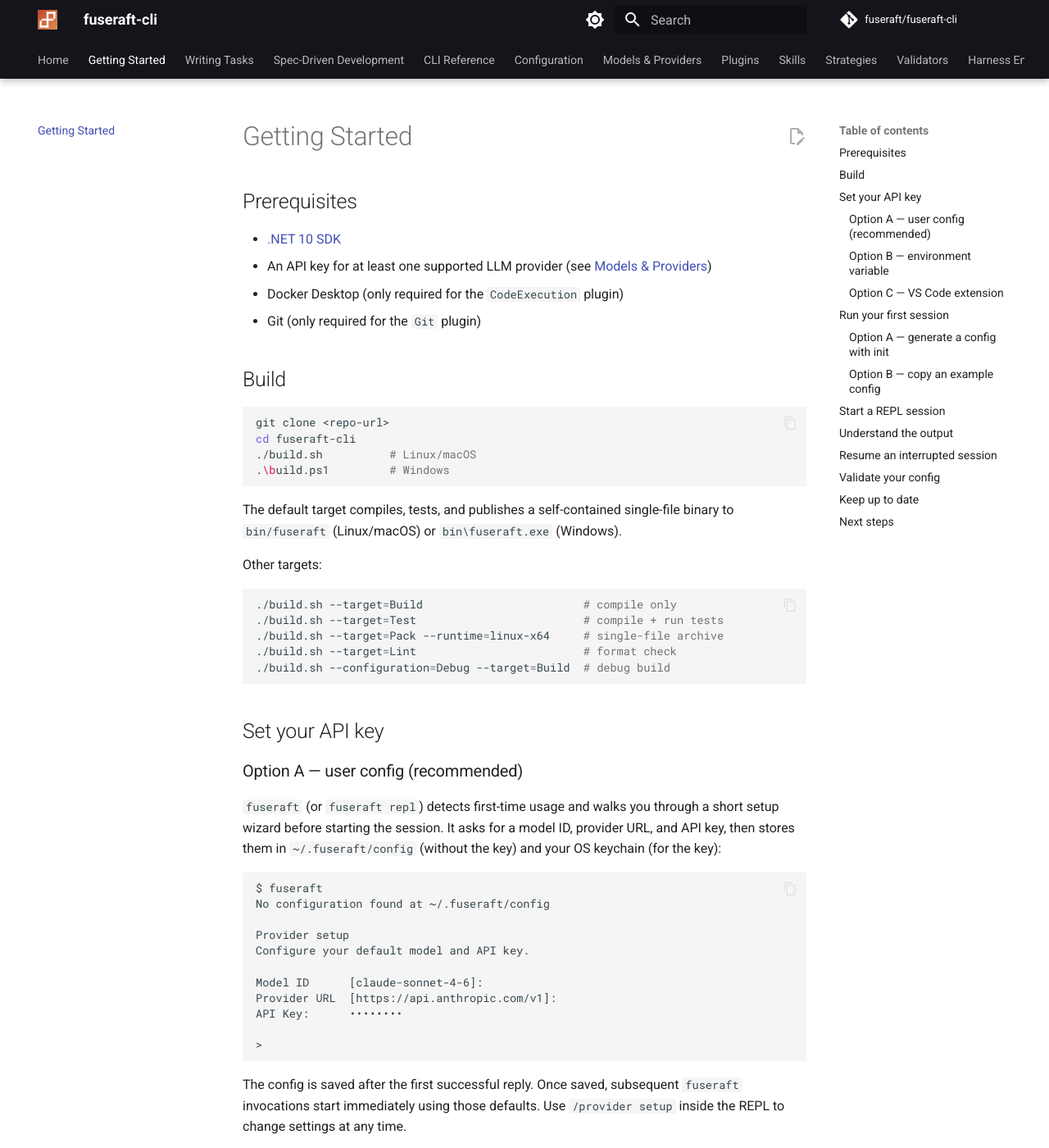
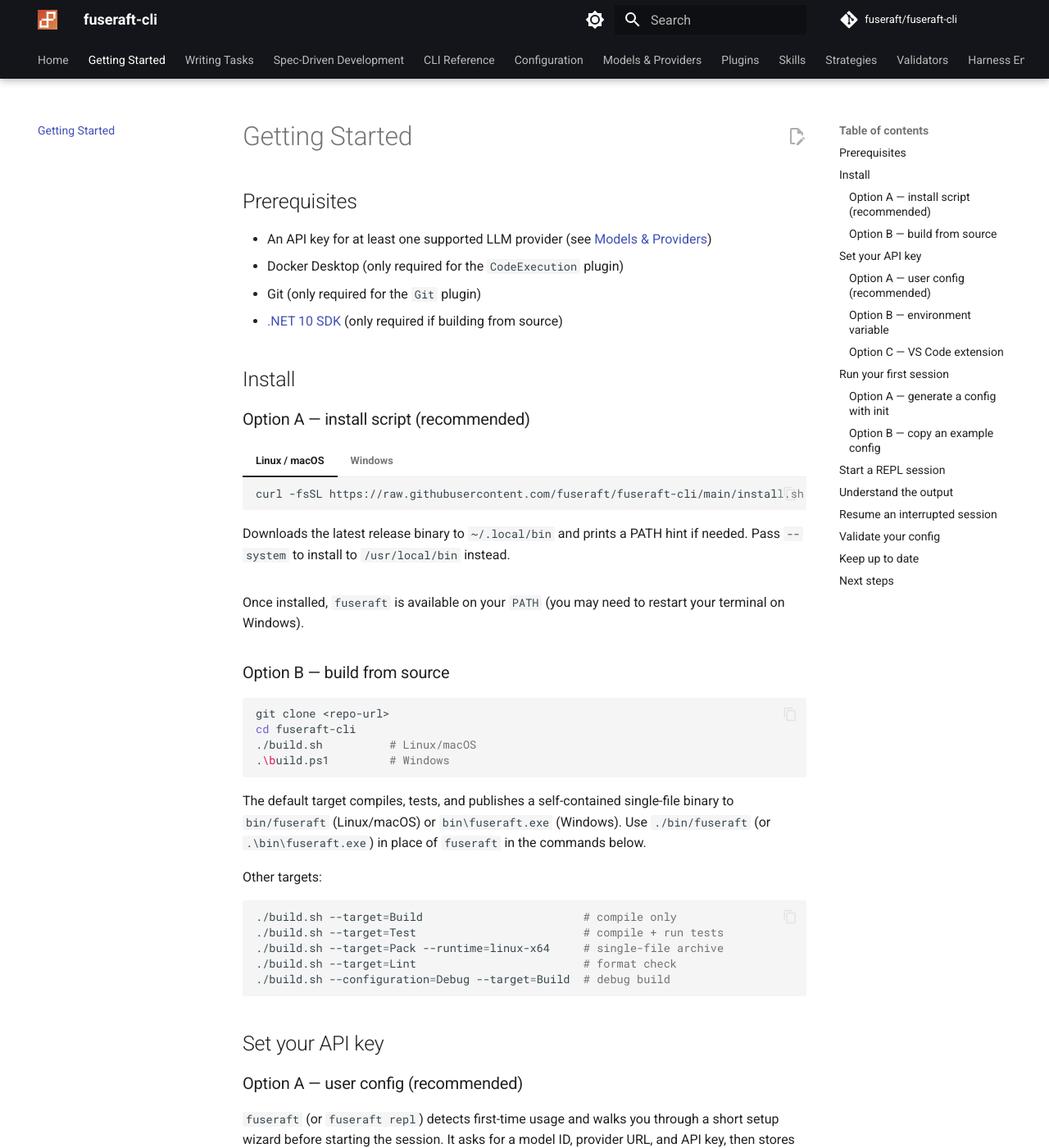
Before and after one commit to fuseraft/fuseraft-cli, an MkDocs documentation site: the page built from docs/getting-started.md, in a window 1280 px wide and 1400 px high. Shown: the whole window at 82% size. Built offline with MkDocs 1.6.1 and Material for MkDocs 9.7.7, drawn with Linux system fonts in a browser that asks for light colours; comment, search, counter and statistics services are not loaded; some of the changed text lies outside the part shown.

Commit message:
docs: lead getting-started with install scripts
- Match the landing page quickstart: installing a release binary is
  faster than cloning and building from source for most users
- Move the .NET SDK prerequisite under the build-from-source option,
  since it's no longer required for the primary install path

````diff
--- a/docs/getting-started.md
+++ b/docs/getting-started.md
@@ -2,12 +2,34 @@
 
 ## Prerequisites
 
-- [.NET 10 SDK](https://dotnet.microsoft.com/download/dotnet/10)
 - An API key for at least one supported LLM provider (see [Models & Providers](models.md))
 - Docker Desktop (only required for the `CodeExecution` plugin)
 - Git (only required for the `Git` plugin)
+- [.NET 10 SDK](https://dotnet.microsoft.com/download/dotnet/10) (only required if building from source)
 
-## Build
+## Install
+
+### Option A — install script (recommended)
+
+=== "Linux / macOS"
+
+    ```bash
+    curl -fsSL https://raw.githubusercontent.com/fuseraft/fuseraft-cli/main/install.sh | bash
+    ```
+
+    Downloads the latest release binary to `~/.local/bin` and prints a PATH hint if needed. Pass `--system` to install to `/usr/local/bin` instead.
+
+=== "Windows"
+
+    ```powershell
+    irm https://raw.githubusercontent.com/fuseraft/fuseraft-cli/main/install.ps1 | iex
+    ```
+
+    Downloads the latest release binary to `%LOCALAPPDATA%\fuseraft\bin` and adds it to your user `PATH`.
+
+Once installed, `fuseraft` is available on your `PATH` (you may need to restart your terminal on Windows).
+
+### Option B — build from source
 
 ```bash
 git clone <repo-url>
@@ -16,7 +38,7 @@
 .\build.ps1         # Windows
 ```
 
-The default target compiles, tests, and publishes a self-contained single-file binary to `bin/fuseraft` (Linux/macOS) or `bin\fuseraft.exe` (Windows).
+The default target compiles, tests, and publishes a self-contained single-file binary to `bin/fuseraft` (Linux/macOS) or `bin\fuseraft.exe` (Windows). Use `./bin/fuseraft` (or `.\bin\fuseraft.exe`) in place of `fuseraft` in the commands below.
 
 Other targets:
 
````
Also changed, not shown: other parts of docs/getting-started.md (+8 -8 lines).
